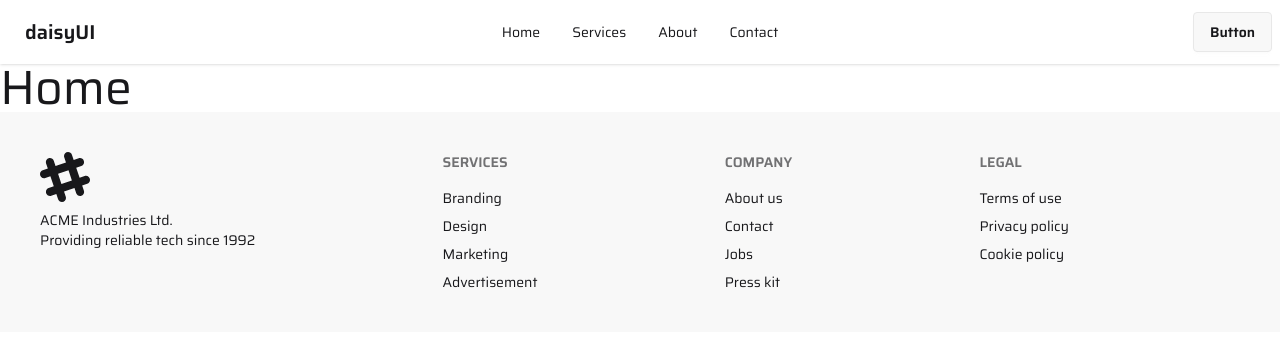
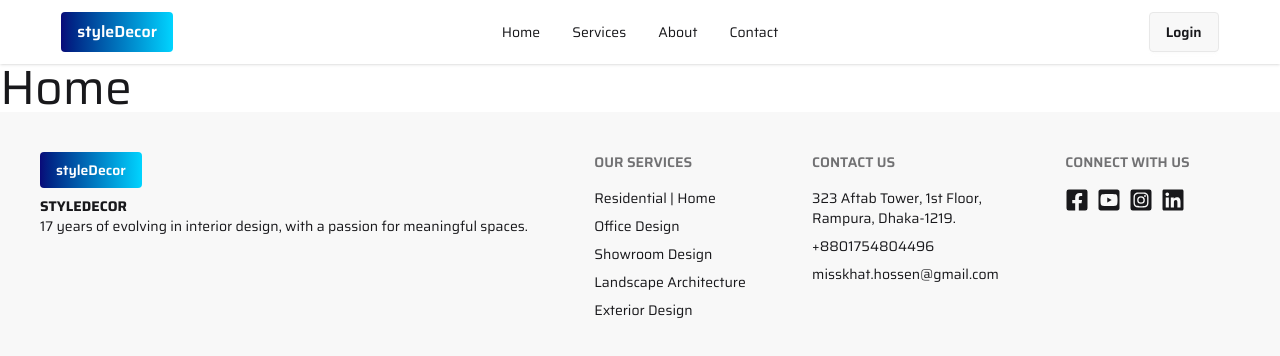
Before and after one commit to Misskhat/styleDecor-client, a React (Vite) app: page / in a window 1280 px wide. Shown: the top 356 px of the page. Built offline with nearby package versions, Linux system fonts and the light colour scheme.

Commit message:
footer complete

```diff
--- a/package.json
+++ b/package.json
@@ -13,6 +13,7 @@
     "@tailwindcss/vite": "^4.1.18",
     "react": "^19.2.0",
     "react-dom": "^19.2.0",
+    "react-icons": "^5.5.0",
     "react-router": "^7.12.0",
     "tailwindcss": "^4.1.18"
   },
--- a/src/pages/Shared/Footer/Footer.jsx
+++ b/src/pages/Shared/Footer/Footer.jsx
@@ -1,45 +1,44 @@
 import React from 'react';
+import Logo from '../../../components/Logo/Logo';
+import { FaYoutubeSquare } from "react-icons/fa";
+import { FaFacebookSquare } from "react-icons/fa";
+import { FaInstagramSquare } from "react-icons/fa";
+import { FaLinkedin } from "react-icons/fa";
 
 const Footer = () => {
     return (
         <footer className="footer sm:footer-horizontal bg-base-200 text-base-content p-10">
             <aside>
-                <svg
-                    width="50"
-                    height="50"
-                    viewBox="0 0 24 24"
-                    xmlns="http://www.w3.org/2000/svg"
-                    fillRule="evenodd"
-                    clipRule="evenodd"
-                    className="fill-current">
-                    <path
-                        d="M22.672 15.226l-2.432.811.841 2.515c.33 1.019-.209 2.127-1.23 2.456-1.15.325-2.148-.321-2.463-1.226l-.84-2.518-5.013 1.677.84 2.517c.391 1.203-.434 2.542-1.831 2.542-.88 0-1.601-.564-1.86-1.314l-.842-2.516-2.431.809c-1.135.328-2.145-.317-2.463-1.229-.329-1.018.211-2.127 1.231-2.456l2.432-.809-1.621-4.823-2.432.808c-1.355.384-2.558-.59-2.558-1.839 0-.817.509-1.582 1.327-1.846l2.433-.809-.842-2.515c-.33-1.02.211-2.129 1.232-2.458 1.02-.329 2.13.209 2.461 1.229l.842 2.515 5.011-1.677-.839-2.517c-.403-1.238.484-2.553 1.843-2.553.819 0 1.585.509 1.85 1.326l.841 2.517 2.431-.81c1.02-.33 2.131.211 2.461 1.229.332 1.018-.21 2.126-1.23 2.456l-2.433.809 1.622 4.823 2.433-.809c1.242-.401 2.557.484 2.557 1.838 0 .819-.51 1.583-1.328 1.847m-8.992-6.428l-5.01 1.675 1.619 4.828 5.011-1.674-1.62-4.829z"></path>
-                </svg>
+                <Logo></Logo>
                 <p>
-                    ACME Industries Ltd.
+                    <span className='font-bold'>STYLEDECOR</span>
                     <br />
-                    Providing reliable tech since 1992
+                    17 years of evolving in interior design, with a passion for meaningful spaces.
                 </p>
             </aside>
             <nav>
-                <h6 className="footer-title">Services</h6>
-                <a className="link link-hover">Branding</a>
-                <a className="link link-hover">Design</a>
-                <a className="link link-hover">Marketing</a>
-                <a className="link link-hover">Advertisement</a>
+                <h6 className="footer-title">Our Services</h6>
+                <a className="link link-hover">Residential | Home</a>
+                <a className="link link-hover">Office Design</a>
+                <a className="link link-hover">Showroom Design</a>
+                <a className="link link-hover">Landscape Architecture</a>
+                <a className="link link-hover">Exterior Design</a>
             </nav>
             <nav>
-                <h6 className="footer-title">Company</h6>
-                <a className="link link-hover">About us</a>
-                <a className="link link-hover">Contact</a>
-                <a className="link link-hover">Jobs</a>
-                <a className="link link-hover">Press kit</a>
+                <h6 className="footer-title">Contact Us</h6>
+                <a className="link link-hover">323 Aftab Tower, 1st Floor, <br />Rampura, Dhaka-1219.</a>
+                <a className="link link-hover">+8801754804496</a>
+                <a className="link link-hover">misskhat.hossen@gmail.com</a>
+
             </nav>
             <nav>
-                <h6 className="footer-title">Legal</h6>
-                <a className="link link-hover">Terms of use</a>
-                <a className="link link-hover">Privacy policy</a>
-                <a className="link link-hover">Cookie policy</a>
+                <h6 className="footer-title">Connect With Us</h6>
+                <div className='flex gap-2 text-2xl'>
+                    <FaFacebookSquare />
+                    <FaYoutubeSquare />
+                    <FaInstagramSquare />
+                    <FaLinkedin />
+                </div>
             </nav>
         </footer>
     );
--- a/src/pages/Shared/NavBar/NavBar.jsx
+++ b/src/pages/Shared/NavBar/NavBar.jsx
@@ -1,6 +1,6 @@
 import React from 'react';
 import Logo from '../../../components/Logo/Logo';
-import { NavLink } from 'react-router';
+import { Link, NavLink } from 'react-router';
 
 const NavBar = () => {
     const links = <div>
@@ -10,7 +10,8 @@ const NavBar = () => {
         <NavLink to={'/contact'} className={"px-4"}>Contact</NavLink>
     </div>
     return (
-        <div className="navbar bg-base-100 shadow-sm">
+        <div className='bg-base-100 shadow-sm'>
+            <div className="navbar w-11/12 mx-auto">
                 <div className="navbar-start">
                     <div className="dropdown">
                         <div tabIndex={0} role="button" className="btn btn-ghost lg:hidden">
@@ -22,7 +23,7 @@ const NavBar = () => {
                             {links}
                         </ul>
                     </div>
-                <a className="btn btn-ghost text-xl">daisyUI</a>
+                    <Link to={'/'}><Logo></Logo></Link>
                 </div>
                 <div className="navbar-center hidden lg:flex">
                     <ul className="menu menu-horizontal px-1">
@@ -30,7 +31,8 @@ const NavBar = () => {
                     </ul>
                 </div>
                 <div className="navbar-end">
-                <a className="btn">Button</a>
+                    <Link className="btn">Login</Link>
+                </div>
             </div>
         </div>
     );
```
Also changed, not shown: 1 other file (tests, documents, lock files or other folders). Lines whose indentation alone changed are shown as unchanged.
